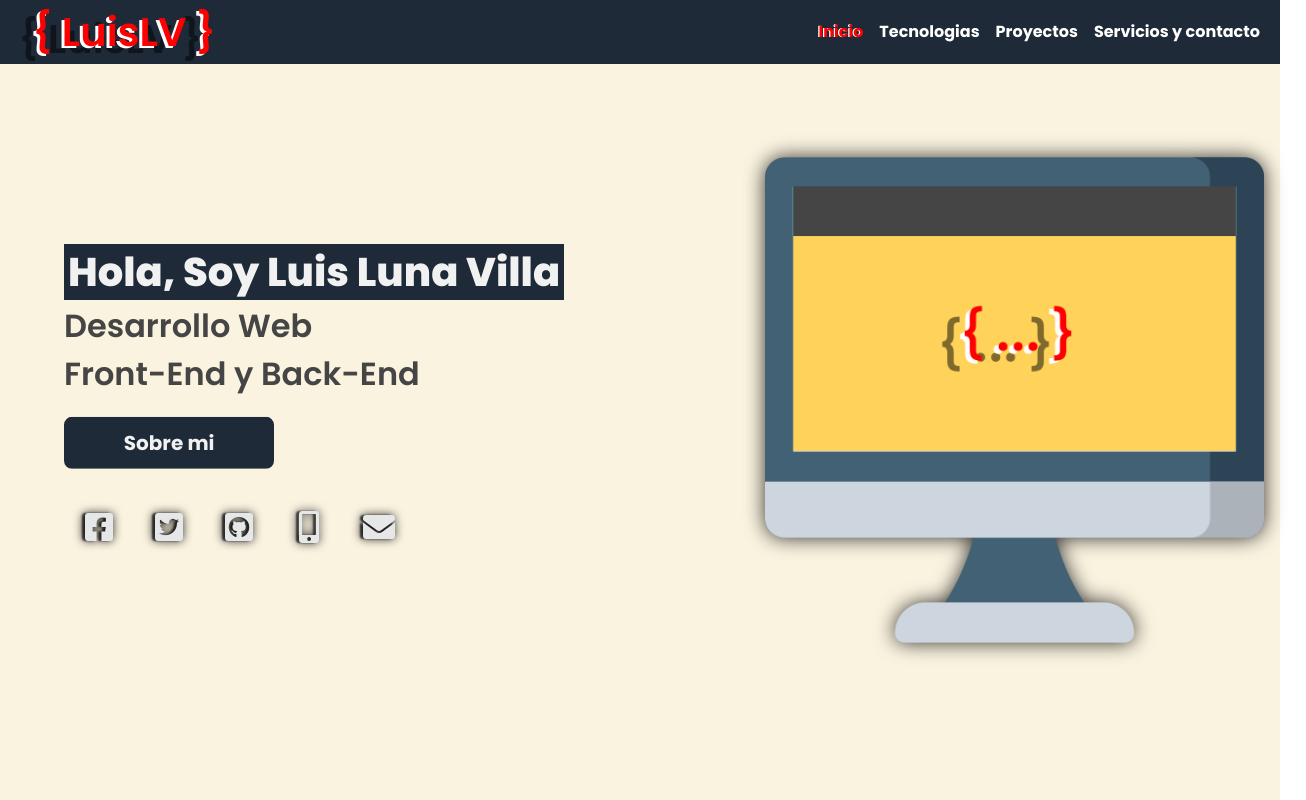
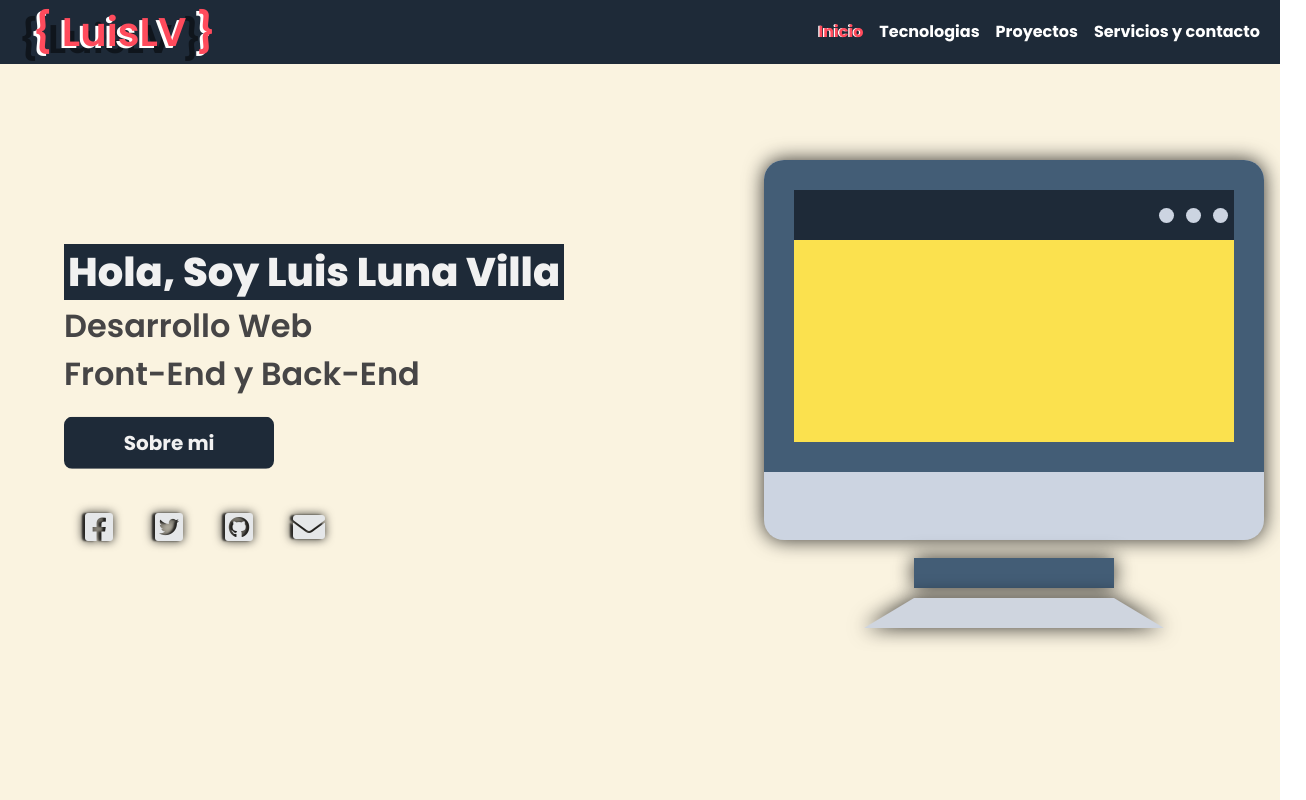
Before and after one commit to LuisLunaV/portafolio_web_2025, a Vue app: page /inicio in a window 1280 px wide. Shown: the whole page, 1306 px wide, since content can reach past the window. Built offline with nearby package versions, Linux system fonts and the light colour scheme.

Commit message:
Computadora

```diff
--- a/src/assets/css/inicio.css
+++ b/src/assets/css/inicio.css
@@ -1,5 +1,5 @@
 .nombre-logo {
-  color: red;
+  color: #FF4B5C;
   /* font-size: 4rem; */
   text-shadow: -3px 2px 0 white, -14px 7px 0 rgba(0, 0, 0, 0.5);
   margin: 0 20px;
@@ -19,7 +19,7 @@
 }
 
 .p-sobre-mi{
-  color: red;
+  color: #FF4B5C;
   font-size: 1rem;
   text-shadow: -3px 2px 0 white;
   margin: 0;
--- a/src/assets/css/proyectos.css
+++ b/src/assets/css/proyectos.css
@@ -53,7 +53,7 @@
 
 .btn-info-proyect{
   background-color: #f4d03f !important;
-  border: solid var(--negro) 4px !important;
+  border: solid var(--negro-suave) 4px !important;
   box-shadow: 0 0 0 2.5px #ffffff;
 }
 .btn-info-proyect:hover{
--- a/src/assets/css/redesSociales.css
+++ b/src/assets/css/redesSociales.css
@@ -1,5 +1,5 @@
-.ocultar-icono{
-  display:none;
+.ocultar-telefono{
+  display:none !important;
 }
 
 
--- a/src/assets/css/servicios.css
+++ b/src/assets/css/servicios.css
@@ -39,15 +39,19 @@
 }
 .contenedor-de-servicio .icono-servicio {
   color: #fff;
+    transition: 0.5s ;
+
 }
 
 .contenedor-de-servicio:hover {
   background-color: rgba(0, 0, 0, 0.8);
-  box-shadow: 0px 10px 5px 0px rgba(0, 0, 0, 0.5);
+  filter: drop-shadow(0 0 10px rgba(0, 0, 0, 0.8));
 }
 
 .contenedor-de-servicio:hover .icono-servicio {
-  color: #f1c40f;
+  color: #FF4B5C;
+  text-shadow: -1px 0px 2px #f1f1f1;
+
 }
 
 .titulo-mis-servicios {
--- a/src/modules/portafolio/components/RedesSociales.vue
+++ b/src/modules/portafolio/components/RedesSociales.vue
@@ -2,7 +2,7 @@
   <!-- Nota: Los dos !! se usan para convertir un valor cualquiera en su equivalente booleano (true/false).
   Es una forma rapida y comun de asegurar que un valor sea tratado como boolean.
   -->
-      <div v-for="(value, index) in data" :class="[nameActive===false?'redes-div-i':'redes-div-sc',{'ocultar-icono':anchoVentana>700 && value.telefono}]" :key="index">
+      <div v-for="(value, index) in data" :class="[nameActive===false?'redes-div-i':'redes-div-sc',{'ocultar-telefono':anchoVentana>700 && value.telefono }]" :key="index">
       <a
       :class="[
         (value.name==='Mensaje' && nameActive)
--- a/src/modules/portafolio/components/navbar/NavBar.vue
+++ b/src/modules/portafolio/components/navbar/NavBar.vue
@@ -100,7 +100,7 @@ window.onscroll = () => {
   cursor: pointer;
 }
 .clase-activa{
-  color:red !important;
+  color:#FF4B5C !important;
   text-shadow: -1.2px 0px 0px #ffffff;
 
       /* filter: drop-shadow(0 0 5px #fff) */
--- /dev/null
+++ b/src/modules/portafolio/components/pc/ComputadoraPc.vue
@@ -0,0 +1,93 @@
+<template>
+  <div class="contenedor-pc">
+    <div class="monitor">
+      <div class="marco">
+        <div class="pantalla">
+          <div class="barra">
+            <div class="circulo"></div>
+            <div class="circulo"></div>
+            <div class="circulo"></div>
+          </div>
+        </div>
+      </div>
+    </div>
+    <div class="stand">
+      <div class="neck"></div>
+      <div class="base"></div>
+    </div>
+  </div>
+</template>
+<style scoped>
+.contenedor-pc {
+  width: 100%;
+  height: 100%;
+  display: flex;
+  flex-direction: column;
+  justify-content: center;
+  align-items: center;
+}
+.monitor {
+  filter: drop-shadow(0 0 10px rgba(0, 0, 0, 0.8));
+  overflow: hidden;
+  background-color: #ccd4e1;
+  width: 500px;
+  height: 380px;
+  border-radius: 20px;
+}
+.marco {
+  background-color: #435d76;
+  height: 82%;
+  width: 100%;
+  padding: 30px;
+}
+
+.pantalla {
+  background-color: #fbe14e;
+  height: 100%;
+  width: 100%;
+}
+
+.barra {
+  width: 100%;
+  height: 20%;
+  background-color: #1E2A38;
+display: flex;
+flex-direction: row;
+align-items: center;
+justify-content: flex-end;
+}
+
+.circulo{
+  margin: 0 6px;
+  height: 15px;
+  width: 15px;
+  border-radius: 50%;
+  background-color: #ccd4e1;
+}
+.stand {
+  height: 100px;
+  width: auto;
+  /* margin-top: px; */
+  display: flex;
+  flex-direction: column;
+  justify-content: center;
+  align-items: center;
+}
+.neck {
+  width: 200px;
+  height: 30px;
+  background: #435d76;
+  margin: 5px 0;
+  filter: drop-shadow(0 0 10px rgba(0, 0, 0, 0.8));
+}
+.base {
+  margin-top: 5px;
+  width: 300px;
+  height: 0px;
+  border-top: solid 0px transparent;
+  border-right: solid 50px transparent;
+  border-bottom: solid 30px #cfd5df;
+  border-left: solid 50px transparent;
+  filter: drop-shadow(0 0 10px rgba(0, 0, 0, 0.8));
+}
+</style>
--- a/src/modules/portafolio/views/InicioView.vue
+++ b/src/modules/portafolio/views/InicioView.vue
@@ -47,12 +47,13 @@
 
     </div>
     <div class="cont-img">
-      <img
+      <ComputadoraPc/>
+      <!-- <img
         class="sombra-img img-fluid box-right"
         src="../../../assets/img/monitor-web-mod-dos.png"
         alt="imagen-inicial"
-      />
-      <div :class="['sobre-mi-msg',{'openBox':estaAbierto, 'closeBox':!estaAbierto}]">
+      /> -->
+      <!-- <div :class="['sobre-mi-msg',{'openBox':estaAbierto, 'closeBox':!estaAbierto}]">
         <p
           :class="[
             'p-sobre-mi text-center poppins-medium',
@@ -75,7 +76,7 @@
             Descarga mi CV
           </button>
         </div>
-      </div>
+      </div> -->
     </div>
   </div>
   <!-- <div class="inicio-footer"></div> -->
@@ -84,6 +85,7 @@
 <script lang="ts" setup>
 import { onMounted, ref } from 'vue';
 import RedesSociales from '@/modules/portafolio/components/RedesSociales.vue';
+import ComputadoraPc from '@/modules/portafolio/components/pc/ComputadoraPc.vue';
 import { useMedia } from '@/modules/composables/useMedia';
 import { useWindowSize } from '@/modules/composables/useWindowSize';
 import { useVentanaStore } from '@/modules/portafolio/stores/ventana.store';
```
